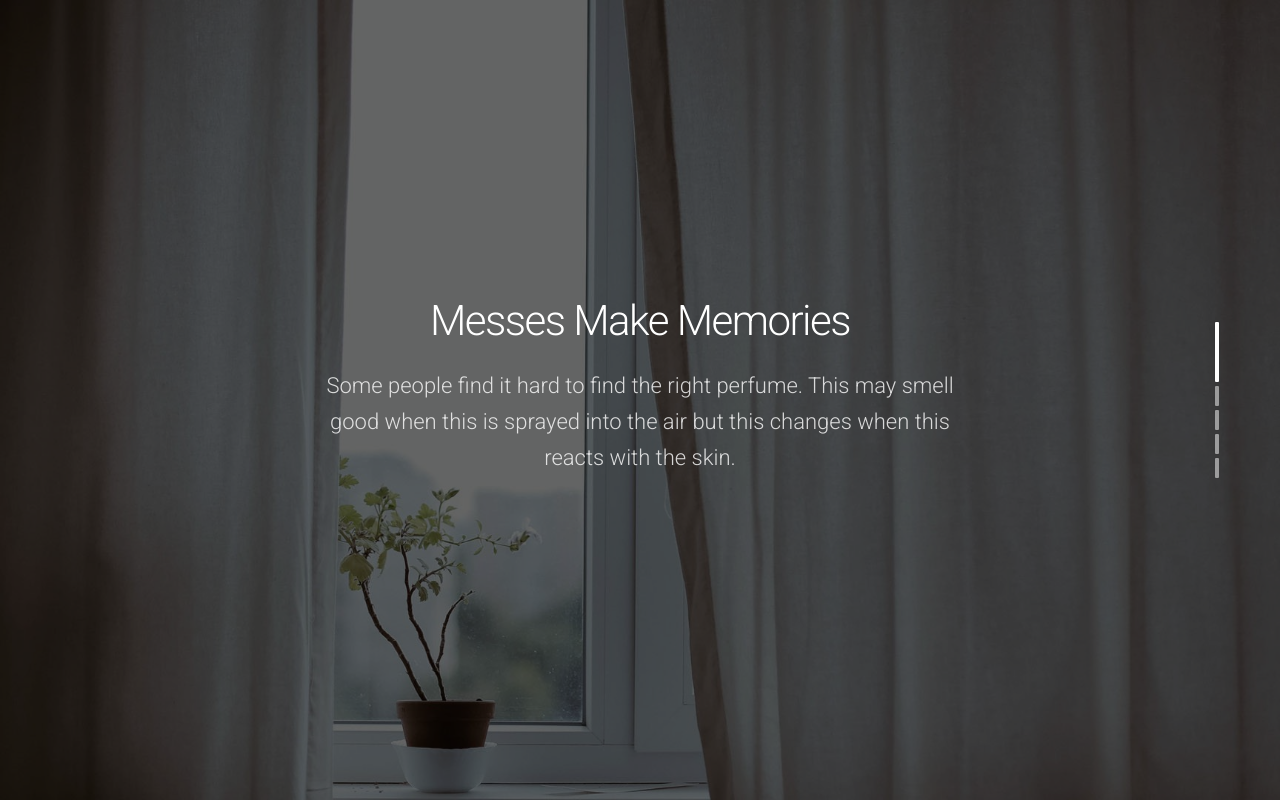
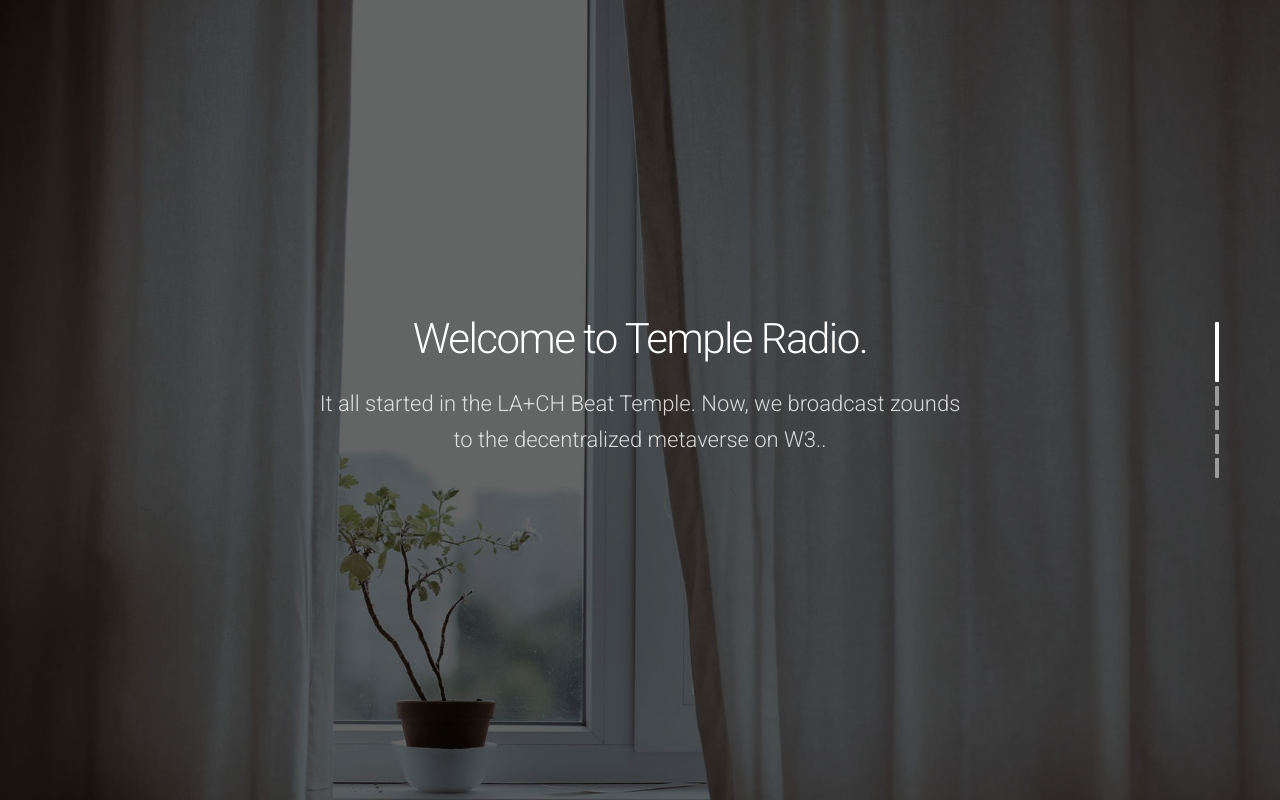
Before and after one commit to unknownfunkhero/unknownfunkhero.github.io, a plain HTML site: page index.html in a window 1280 px wide. Drawn offline with nearby package versions, Linux system fonts and the light colour scheme.

Commit message:
Update index.html

```diff
--- a/index.html
+++ b/index.html
@@ -117,8 +117,8 @@
       <div class="wrap">
 
         <div class="fix-7-12">
-          <h1 class="ae-1">Messes Make Memories</h1>
-          <p class="ae-2"><span class="opacity-8">Some people find it hard to find the right perfume. This may smell good when this is sprayed into the air but this changes when this reacts with the skin.</span></p>
+          <h1 class="ae-1">Welcome to Temple Radio.</h1>
+          <p class="ae-2"><span class="opacity-8">It all started in the LA+CH Beat Temple. Now, we broadcast zounds to the decentralized metaverse on W3..</span></p>
         </div>
 
       </div>
```
